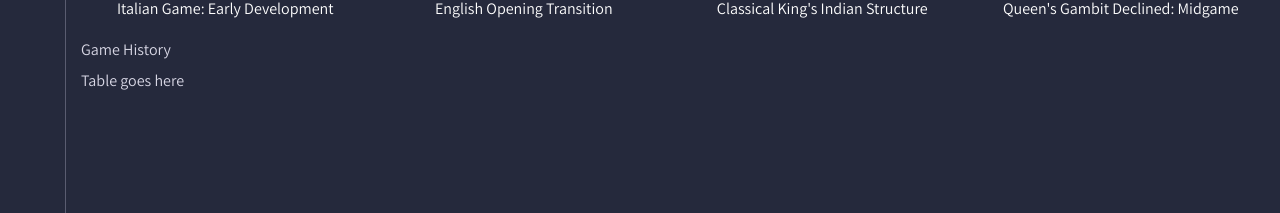
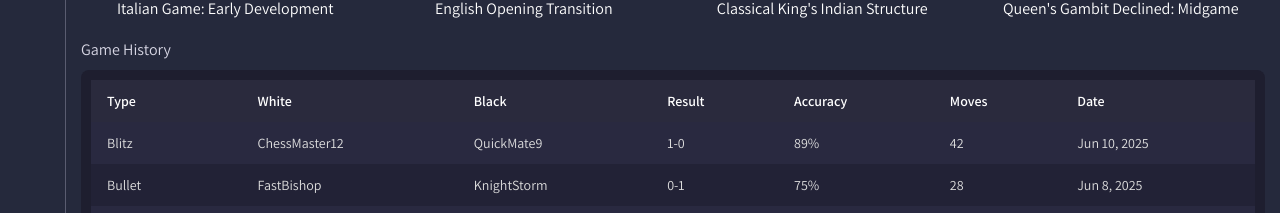
Before and after one commit to joseph-johnson27001/game-dashboard, a Vue app: page / in a window 1280 px wide. Shown: the part 587-800 px from the top of the page. Built offline with nearby package versions, Linux system fonts and the light colour scheme.

Commit message:
Game History Table

```diff
--- a/src/components/Table/GameHistoryTable.vue
+++ b/src/components/Table/GameHistoryTable.vue
@@ -1,3 +1,147 @@
 <template>
-  <p>Table goes here</p>
+  <div class="game-history-table">
+    <table>
+      <thead>
+        <tr>
+          <th>Type</th>
+          <th>White</th>
+          <th>Black</th>
+          <th>Result</th>
+          <th>Accuracy</th>
+          <th>Moves</th>
+          <th>Date</th>
+        </tr>
+      </thead>
+      <tbody>
+        <tr v-for="(game, index) in games" :key="index">
+          <td>{{ game.type }}</td>
+          <td>{{ game.white }}</td>
+          <td>{{ game.black }}</td>
+          <td>{{ game.result }}</td>
+          <td>{{ game.accuracy }}%</td>
+          <td>{{ game.moves }}</td>
+          <td>{{ formatDate(game.date) }}</td>
+        </tr>
+      </tbody>
+    </table>
+  </div>
 </template>
+
+<script>
+export default {
+  name: "GameHistoryTable",
+  data() {
+    return {
+      games: [
+        {
+          type: "Blitz",
+          white: "ChessMaster12",
+          black: "QuickMate9",
+          result: "1-0",
+          accuracy: 89,
+          moves: 42,
+          date: "2025-06-10T15:30:00Z",
+        },
+        {
+          type: "Bullet",
+          white: "FastBishop",
+          black: "KnightStorm",
+          result: "0-1",
+          accuracy: 75,
+          moves: 28,
+          date: "2025-06-08T20:15:00Z",
+        },
+        {
+          type: "Rapid",
+          white: "EndGameKing",
+          black: "PawnPower",
+          result: "½-½",
+          accuracy: 92,
+          moves: 65,
+          date: "2025-05-30T18:00:00Z",
+        },
+        {
+          type: "Classical",
+          white: "DeepThinker",
+          black: "BlunderTrap",
+          result: "1-0",
+          accuracy: 97,
+          moves: 78,
+          date: "2025-04-25T14:45:00Z",
+        },
+      ],
+    };
+  },
+  methods: {
+    formatDate(dateStr) {
+      const date = new Date(dateStr);
+      return date.toLocaleDateString("en-US", {
+        year: "numeric",
+        month: "short",
+        day: "numeric",
+      });
+    },
+  },
+};
+</script>
+
+<style scoped>
+.game-history-table {
+  padding: 10px;
+  background-color: #1e1e2f;
+  border-radius: 8px;
+  overflow-x: scroll;
+}
+
+.title {
+  margin-bottom: 16px;
+  font-size: 24px;
+  color: #f4f4f4;
+}
+
+table {
+  width: 100%;
+  border-collapse: collapse;
+  color: #f0f0f0;
+  font-size: 14px;
+}
+
+thead {
+  background-color: #2a2a3d;
+}
+
+th,
+td {
+  padding: 12px 16px;
+  text-align: left;
+}
+
+tbody tr:nth-child(odd) {
+  background-color: #292940;
+}
+
+tbody tr:nth-child(even) {
+  background-color: #222236;
+}
+
+th {
+  font-weight: 600;
+  color: #ffffff;
+}
+
+td {
+  color: #dddddd;
+}
+
+@media (max-width: 768px) {
+  .title {
+    font-size: 20px;
+  }
+
+  th,
+  td {
+    padding: 8px 10px;
+    font-size: 12px;
+  }
+}
+</style>
```
